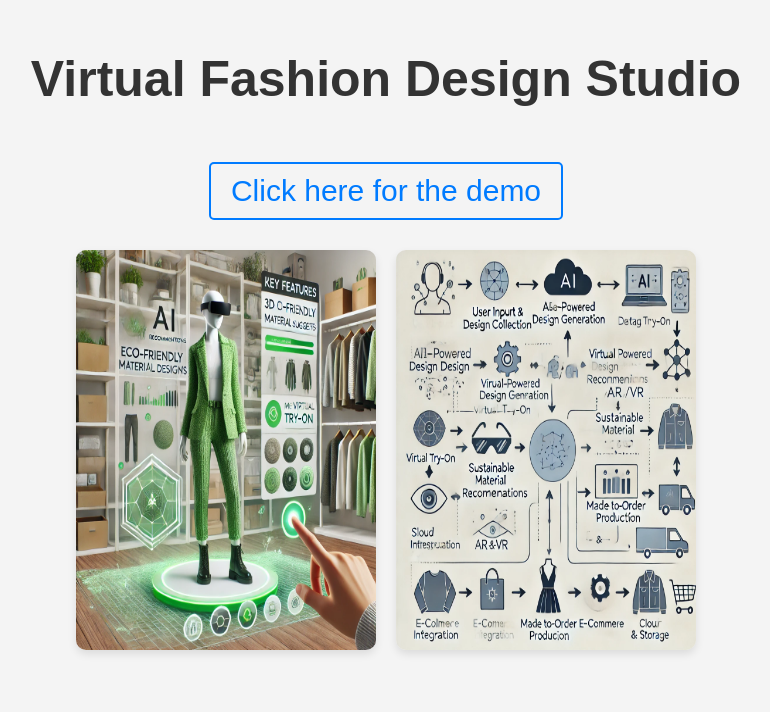
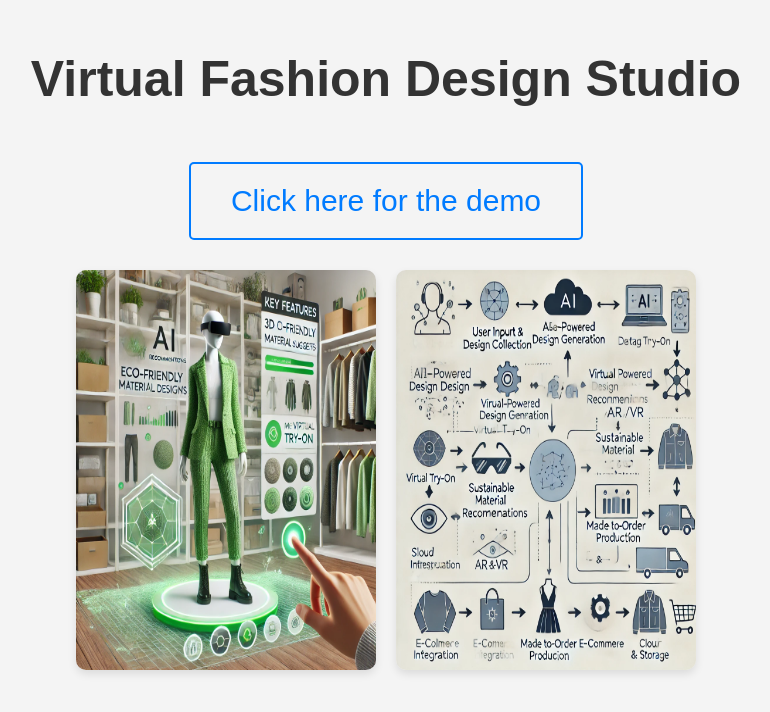
Before and after one commit to TARUN-YEGIREDDI/AccentureInnovation, a plain HTML site: page index.html in a window 1280 px wide. Shown: the whole page, without its empty margins (254-1024 px from the left). Drawn offline with Linux system fonts and the light colour scheme.

Commit message:
Css Modified

```diff
--- a/index.html
+++ b/index.html
@@ -24,7 +24,7 @@
             color: #007bff;
             text-decoration: none;
             border: 2px solid #007bff;
-            padding: 10px 20px;
+            padding: 20px 40px;
             border-radius: 5px;
             transition: background-color 0.3s, color 0.3s;
         }
```
